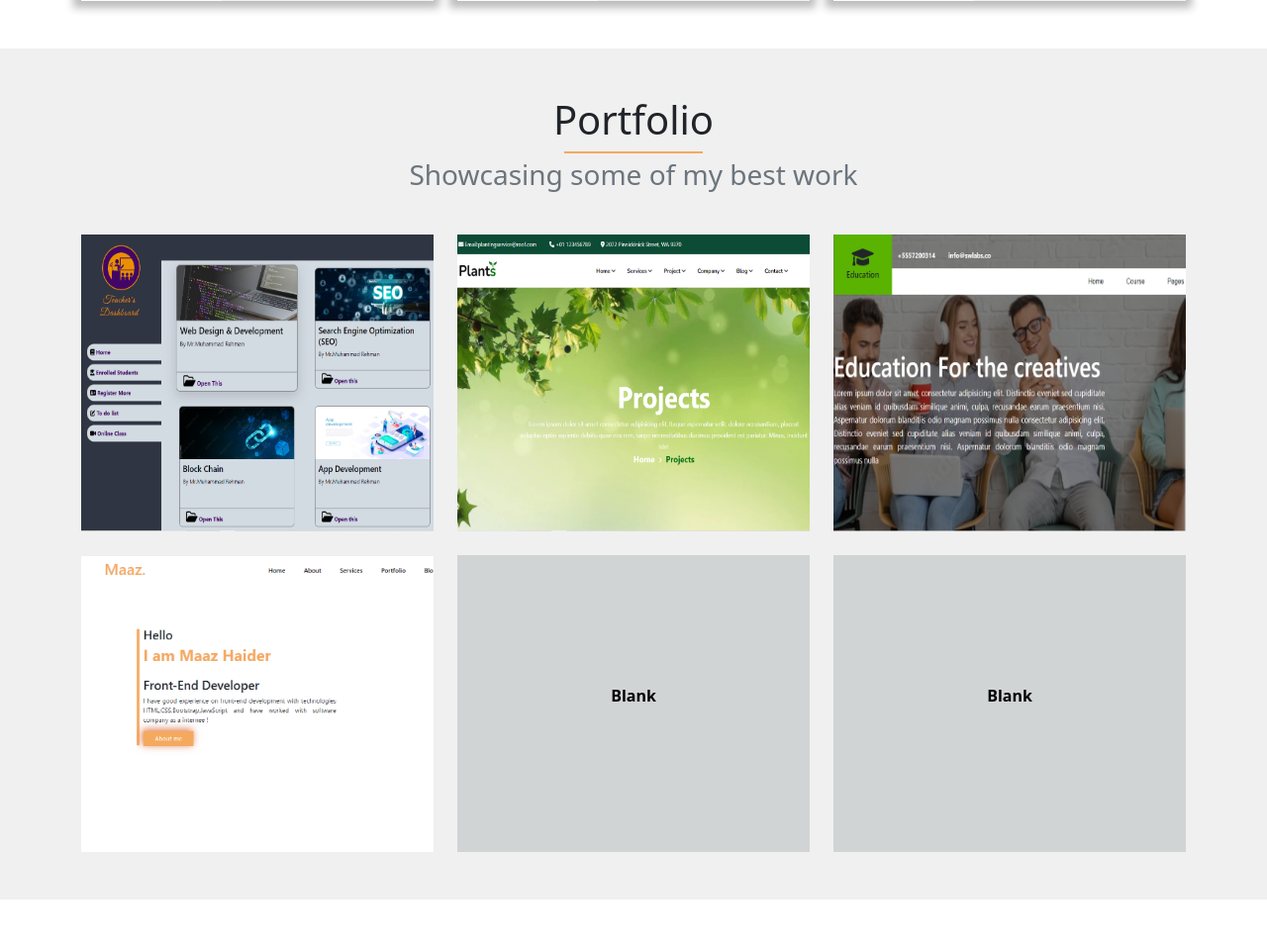
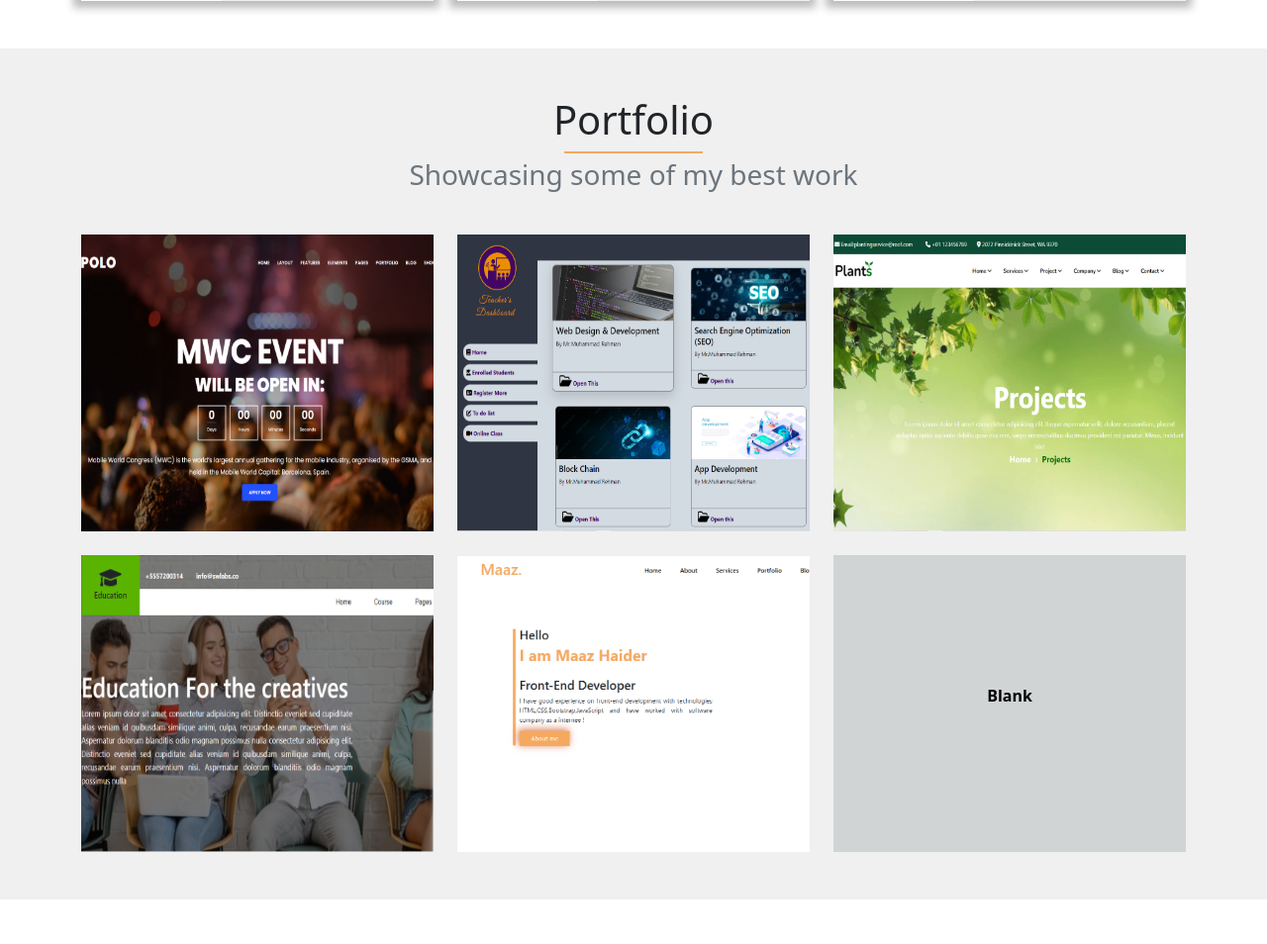
Before and after one commit to haidermaaz/portfolio_repo, a PHP site: page / in a window 1280 px wide. Shown: the part 2379-3333 px from the top of the page at 99% size. Run offline with PHP 8.4, Linux system fonts and the light colour scheme.

Commit message:
add polo project

```diff
--- a/assets/css/responsive.css
+++ b/assets/css/responsive.css
@@ -81,7 +81,7 @@
         height: 100%;
     }
     #four,#five{
-        display: none;
+        /* display: none; */
     }
 }
 @media screen and (min-width:576px) and (max-width:767px) {
--- a/index.html
+++ b/index.html
@@ -12,6 +12,7 @@ if(isset($_POST['contact_btn'])){
   }
 }
 ?> -->
+
 
 <!DOCTYPE html>
 <html lang="en">
@@ -287,6 +288,14 @@ if(isset($_POST['contact_btn'])){
       <div class="row">
         <div class="col-lg-4 col-md-6">
           <div class="portfolio-pic mt-4">
+            <a href="https://polo-site.netlify.app/">
+              <div class="shed"><i class="fas fa-share fa-4x"></i></div>
+              <img src="./assets/images/portfolio/my/polo.png" height="auto" width="100%">
+            </a>
+          </div>
+        </div>
+        <div class="col-lg-4 col-md-6">
+          <div class="portfolio-pic mt-4">
             <div class="shed">
               <a href="https://haidermaaz.github.io/teachers-dashboard/">
                 <i class="fas fa-share fa-4x"></i>
@@ -329,15 +338,6 @@ if(isset($_POST['contact_btn'])){
             <p>Blank</p>
           </div>
         </div>
-        <div class="col-lg-4 col-md-6">
-          <div class="portfolio-pic mt-4" id="five">
-            <div class="shed">
-              <!-- <i class="fas fa-share fa-4x"></i> -->
-              <p>Blank</p>
-            </div>
-            <p>Blank</p>
-          </div>
-        </div>
       </div>
     </div>
   </div>
@@ -367,14 +367,14 @@ if(isset($_POST['contact_btn'])){
             <input type="text" placeholder="Name" name="name" class="form-control me-2 py-3" required>
             <input type="Email" placeholder="Email" name="email" class="form-control ms-2 py-3" required>
           </div>
-          <input type="text" placeholder="Subject"  name="subject" class="form-control py-3 mt-3" id="in" required>
+          <input type="text" placeholder="Subject" name="subject" class="form-control py-3 mt-3" id="in" required>
           <textarea id="msg" rows="9" name="msg" class="form-control my-3" placeholder="Message" required></textarea>
           <center>
             <!-- <a href="#" type="submit" name="contact_btn"> -->
-              <div class="host-button" type="submit" name="contact_btn">
-                <button class="b-3"><b>Send</b></button>
-                <div class="hidden-border"></div>
-              </div>
+            <div class="host-button" type="submit" name="contact_btn">
+              <button class="b-3"><b>Send</b></button>
+              <div class="hidden-border"></div>
+            </div>
             <!-- </a> -->
           </center>
         </form>
```
Also changed, not shown: assets/images/portfolio/my/polo.png (added).
